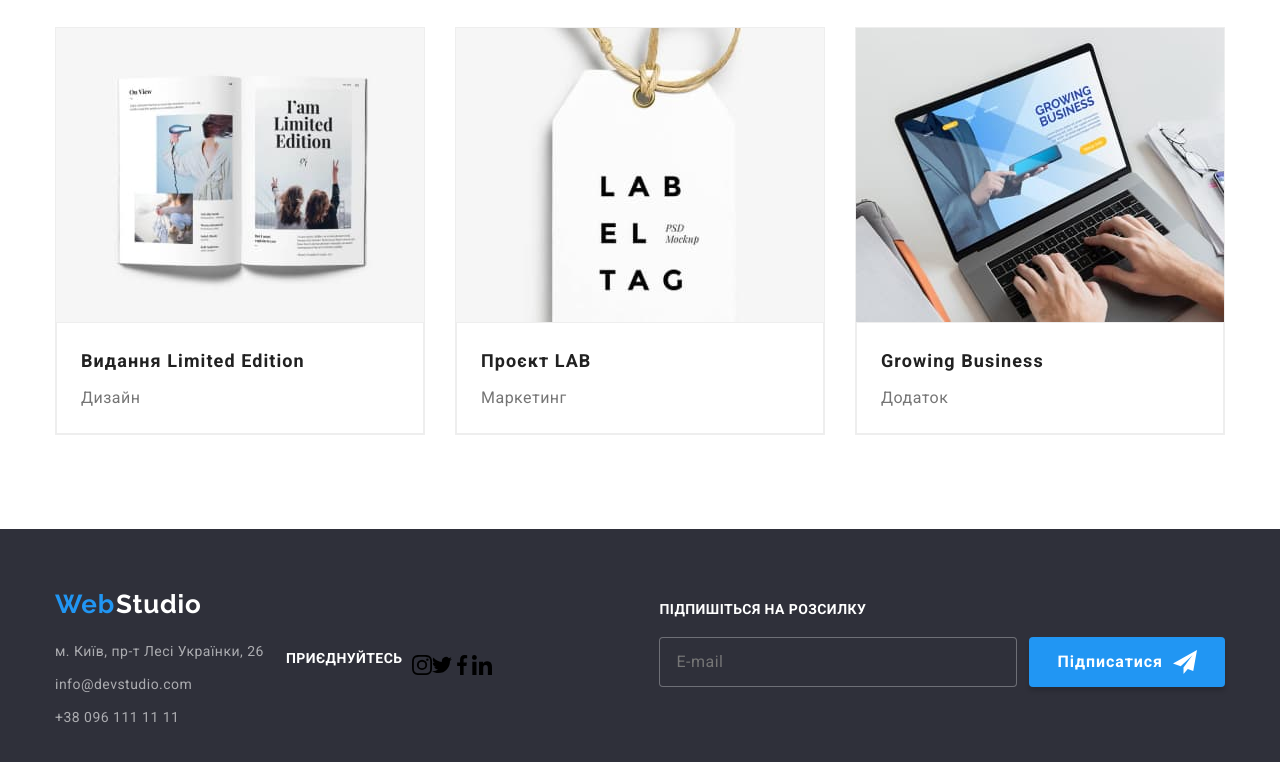
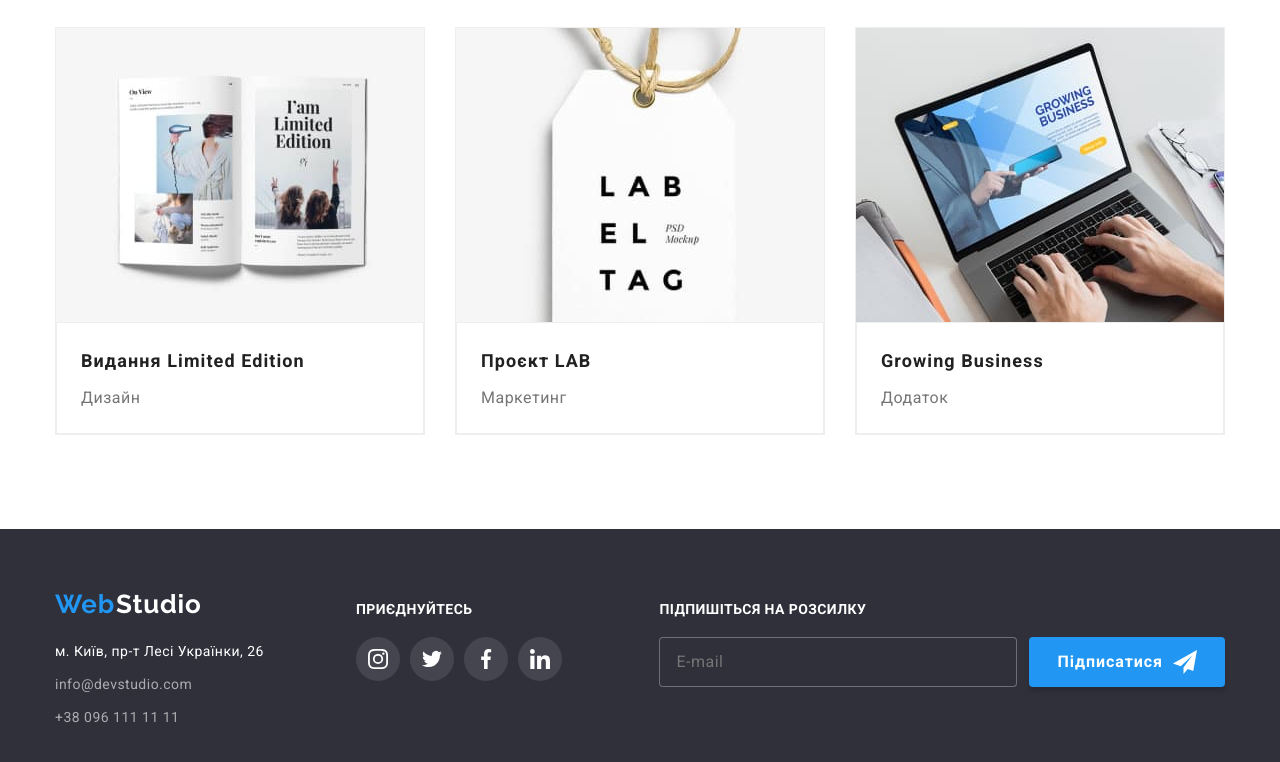
Before and after one commit to Sergey-Vil/goit-markup-hw-07, a plain HTML site: page portfolio.html in a window 1280 px wide. Shown: the part 1116-1878 px from the top of the page. Drawn offline with nearby package versions, Linux system fonts and the light colour scheme; files whose address does not match are found by name.

Commit message:
Додае БЕМ у футері

```diff
--- a/css/styles.css
+++ b/css/styles.css
@@ -411,7 +411,7 @@ img {
   padding-top: 60px;
   padding-bottom: 60px;
 }
-.page-footer-address {
+.page-footer__address {
   width: 231px;
 }
 .address {
@@ -452,7 +452,7 @@ img {
   fill: var(--white-color);
 }
 .social-text,
-.mail-input-title {
+.footer-input-title {
   margin-bottom: 20px;
   font-weight: 700;
   font-size: 14px;
@@ -466,12 +466,12 @@ img {
   display: flex;
   gap: 12px;
 }
-.mail-input {
+.footer-input {
   margin-left: auto;
   padding-top: 12px;
   /* margin: 72px 0 94px 93px; */
 }
-.mail-input-email {
+.footer-input-email {
   width: 358px;
 
   font-size: 16px;
@@ -487,7 +487,7 @@ img {
   transition: 250ms cubic-bezier(0.4, 0, 0.2, 1);
   outline: transparent;
 }
-.mail-input-email:hover {
+.footer-input-email:hover {
   border: 1px solid #2196f3;
 }
 .page-footer__button {
@@ -499,11 +499,6 @@ img {
   font-weight: 700;
   font-size: 16px;
   line-height: 1.875;
-  /* identical to box height, or 188% */
-
-  /* display: flex;
-align-items: center;
-text-align: center; */
   letter-spacing: 0.06em;
 
   color: var(--white-color);
@@ -518,7 +513,7 @@ text-align: center; */
 }
 
 /* page-Portfolio */
-.mail-input-title {
+.footer-input-title {
   margin-bottom: 20px;
 }
 .galary {
--- a/portfolio.html
+++ b/portfolio.html
@@ -259,7 +259,7 @@
     </main>
     <footer class="page-footer">
       <div class="conteiner">
-        <div class="page-footer-address">
+        <div class="page-footer__address">
           <a lang="en" href="./index.html" class="logo"
             >Web <span class="logo--white">Studio</span></a
           >
@@ -268,7 +268,7 @@
               <li class="list-item">
                 <a
                   href="https://www.google.com.ua/maps/@50.3929785,30.3235373,19z?hl=ru"
-                  class="list-link map"
+                  class="list-link list-link--map"
                   target="_blank"
                   rel="noopener noreferrer"
                   >м. Київ, пр-т Лесі Українки, 26</a
@@ -283,29 +283,45 @@
             </ul>
           </address>
         </div>
-        <div class="social">
+        <div class="footer-social">
           <p class="social-text">приєднуйтесь</p>
-          <ul class="list team-social">
-            <li class="item-social foot-social">
-              <a class="team-link" href="#" target="_blank" rel="noopener noreferrer"
+          <ul class="list social">
+            <li class="social-item social-item--boder">
+              <a
+                class="social-link social-link--white"
+                href="#"
+                target="_blank"
+                rel="noopener noreferrer"
                 ><svg class="icon" width="20" height="20">
                   <use href="./images/sprite.svg#icon-instagram"></use></svg
               ></a>
             </li>
-            <li class="item-social foot-social">
-              <a class="team-link" href="#" target="_blank" rel="noopener noreferrer"
+            <li class="social-item social-item--boder">
+              <a
+                class="social-link social-link--white"
+                href="#"
+                target="_blank"
+                rel="noopener noreferrer"
                 ><svg class="icon" width="20" height="20">
                   <use href="./images/sprite.svg#icon-twitter"></use></svg
               ></a>
             </li>
-            <li class="item-social foot-social">
-              <a class="team-link" href="#" target="_blank" rel="noopener noreferrer"
+            <li class="social-item social-item--boder">
+              <a
+                class="social-link social-link--white"
+                href="#"
+                target="_blank"
+                rel="noopener noreferrer"
                 ><svg class="icon" width="20" height="20">
                   <use href="./images/sprite.svg#icon-facebook"></use></svg
               ></a>
             </li>
-            <li class="item-social foot-social">
-              <a class="team-link" href="#" target="_blank" rel="noopener noreferrer"
+            <li class="social-item social-item--boder">
+              <a
+                class="social-link social-link--white"
+                href="#"
+                target="_blank"
+                rel="noopener noreferrer"
                 ><svg class="icon icon-instagram" width="20" height="20">
                   <use href="./images/sprite.svg#icon-linkedin"></use>
                 </svg>
@@ -313,12 +329,12 @@
             </li>
           </ul>
         </div>
-        <div class="mail-input">
-          <p class="mail-input-title">Підпишіться на розсилку</p>
+        <div class="footer-input">
+          <p class="footer-input-title">Підпишіться на розсилку</p>
           <form action="#" class="form">
             <label>
               <input
-                class="mail-input-email"
+                class="footer-input-email"
                 type="email"
                 name="mail-input-email"
                 id="mail-input-email"
```
Also changed, not shown: index.html (+4 -4 lines).
